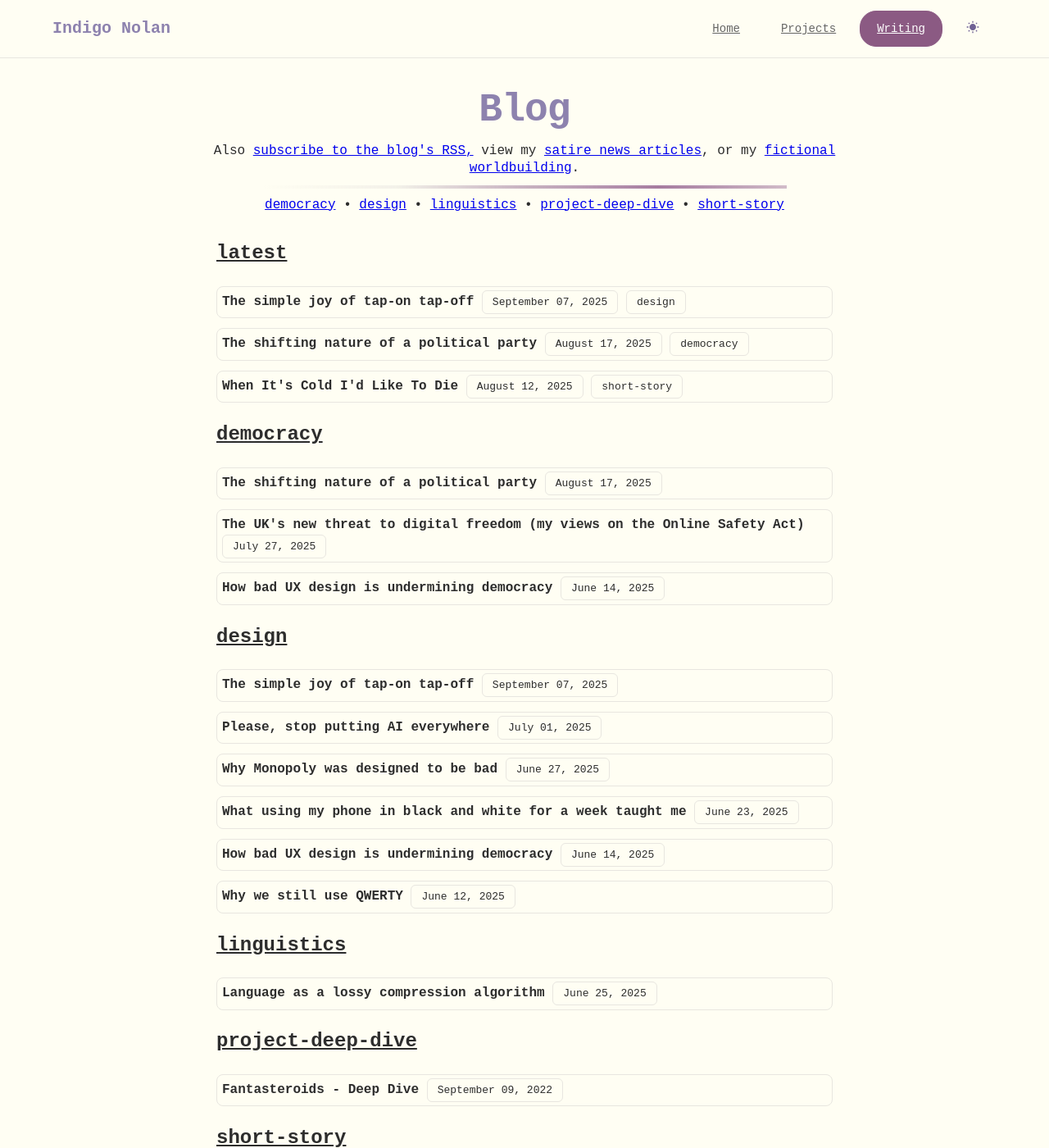
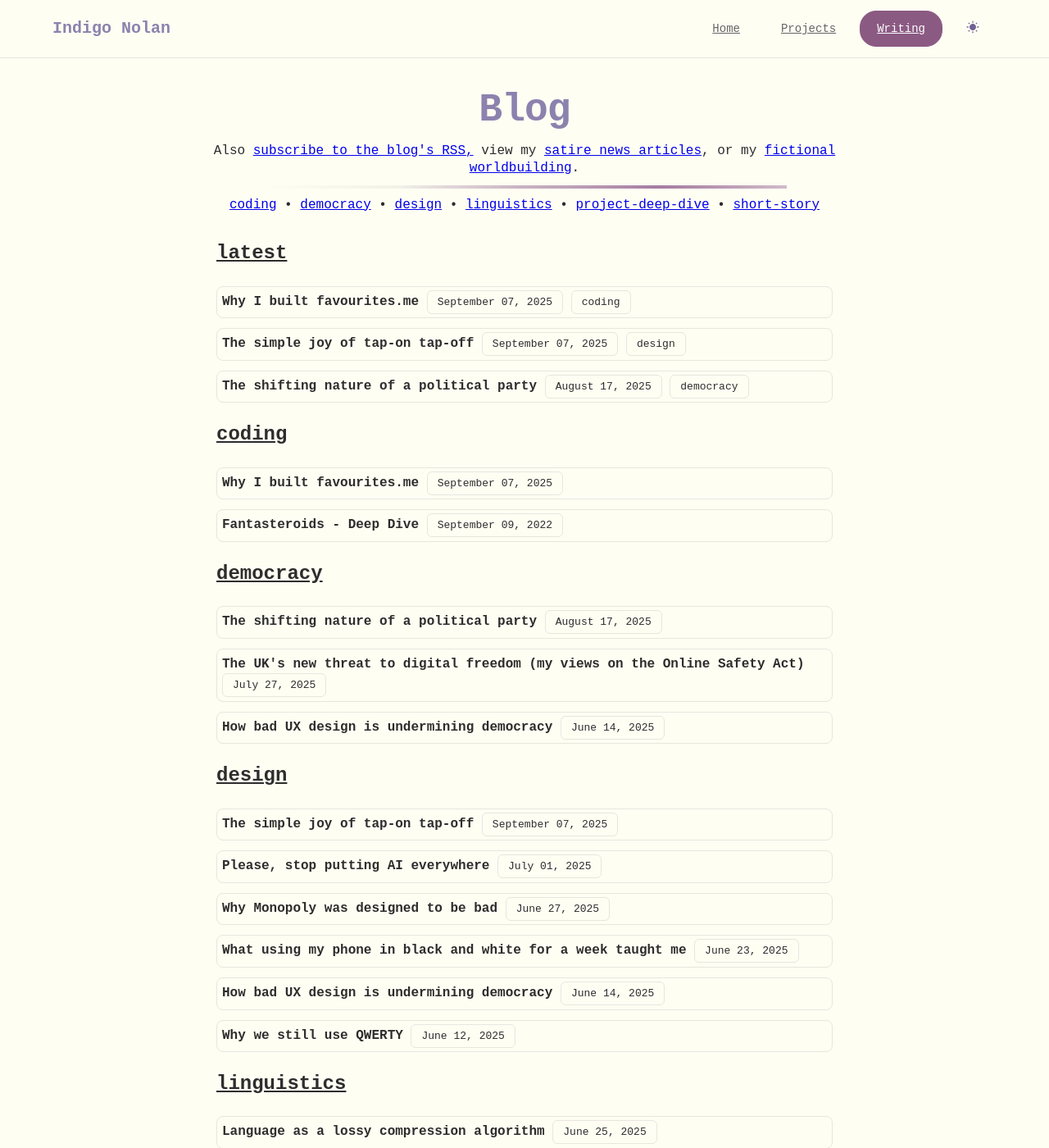
Before and after one commit to Lem0naise/website, a Jekyll site: the page built from blog.html, in a window 1280 px wide and 1400 px high. Shown: the whole window at 82% size. Built offline with Jekyll 4.4.1, drawn with Linux system fonts in a browser that asks for light colours; some web fonts are replaced; some of the changed lines change nothing that is shown; some of the changed text lies outside the part shown.

Commit message:
Add favourites.me deep dive

```diff
--- a/_posts/2022-01-01-fantasteroids.md
+++ b/_posts/2022-01-01-fantasteroids.md
@@ -4,7 +4,9 @@ title: "Fantasteroids - Deep Dive"
 date: 2022-09-09 14:15:00 +0100
 author: Indigo Nolan
 permalink: /fantasteroids
-tags: project-deep-dive
+tags:
+    - coding
+    - project-deep-dive
 ---
 [Here's a link to the game!](https://store.steampowered.com/app/1790870/Fantasteroids/)
 
--- /dev/null
+++ b/_posts/2025-09-07-favouritesme.md
@@ -0,0 +1,38 @@
+---
+layout: post
+title: "Why I built favourites.me"
+date: 2025-09-07 18:00:00 +0100
+author: Indigo Nolan
+permalink: /favourites-me
+tags:
+    - coding
+    - project-deep-dive
+---
+I have always been a bit of a nerd about statistics and collecting data. I've kept a journal for over seven years, and I religiously track books I read, movies I watch, and games I play. Until about a year ago, I did what most people do and tracked my books and reviewed them on [Goodreads](https://www.goodreads.com), my movies on [Letterboxd](https://letterboxd.com), and my games on [Steam](https://store.steampowered.com).
+
+Over the summer of 2024, when I had a lot more time on my hands than I was used to, I decided to make the leap and compile all the media I had ever consumed into one beautiful Excel spreadsheet (or technically a Google sheet). It started off as a plaintext list, and then I started adding features like ordering by rating, composite ratings, reviews, colour-coding, all the jazz.
+It looked something like this:
+![My original spreadsheet](/assets/imgs/excel.png)
+
+I used that for a while, and very much enjoyed the ability to quickly refer back to it to see if I'd watched a certain film and when I'd done that.
+
+A couple months ago, about halfway through 2025, I decided to make another leap. I am a big fan of building things to solve your own problems, and since I'm constantly looking for things to build and new Github repos to create and then abandon, I started writing a typescript mockup for what I wanted. I made what was functionally a web interface of a spreadsheet, with tabs for each media category, like this:
+![The first mockup](/assets/imgs/fme1.png)
+
+It's a React app, and all the data is stored locally in the browser. There are no accounts, which was something I wanted because I didn't want all the user's data to be tied to some company's server. The whole point was that I didn't like having all my information spread across all these different sites, and wanted to consolidate it all into one place that I owned. So, quickly added onto the roadmap was a sort of 'sync' feature. I easily enough added CSV import and export, although semi-writing my own CSV parser was probably not a great decision initially, and I am already considering using papa-parse in the later steps I'm currently working on (why reinvent the wheel?).
+
+That worked fine enough, and I exported my original spreadsheet into the site. At this point I began domain hunting, brainstormed for a little bit, and settled on something to do with favourites, as the intent of the site is to act as a hub for your favourite media items from all types of media (books, board games, video games, movies, tv shows). I found favourites.me available (probably because Americans spell the word 'favorites', and so the domain is quite worthless on its own). It's not great for that point, because if I tell a non-British person that my site is called 'favourites.me', they're almost certainly going to type in 'favorites.me', but that domain is on sale for £14,395.85 and I don't have that kind of money. If anybody wants to pitch in, please let me know :)
+
+Once the site was published, it was go time. I had the CSV export and import functionality, but all that meant was that I could back up my data on-device. I use both my laptop and my phone frequently, so that wasn't much use to me. It was time to explore alternatives, without breaking my rule of nothing server-side and no accounts, but still provide cross-platform sync. The first thing that came to mind was Google Drive, considering I stored my favourites on there before anyway. So, I explored the Google Drive API.
+
+I don't know who reading this will have experienced the Google Cloud Platform console, but let me grace your eyes:
+
+![The Google Cloud Platform UI](/assets/imgs/fme2.webp)
+
+It's truly nightmarish. I exaggerate, of course it is usable and I did in fact use it to access the Google Drive API, but it does genuinely feel like three different decades of Google designers and engineers all screaming at me at the same time to use THEIR menus and THEIR popup windows.
+
+Nevertheless, I bravely powered through, and managed to set up a GCP app which is called client-side from the React app with a local Google Drive sync, so you can functionally use the import and export CSV feature, but just with Google Drive instead of local files. This is how I sync from my laptop to my phone, and also to any other browsers - whenever I make a change, I 'save' it to Google Drive, and whenever I open the app, I re-'import' the file from Google Drive.
+
+I'm currently working on separating out the core media-managing code into a [separate, open-source repo](https://github.com/Lem0naise/favourites-media-manager), which will make maintaining the React app a lot easier, and also hopefully allow anybody who wants to to look at the code and make any changes or suggestions they want. It's not too complicated, it's just a collection of sorted and logically structured datasets which you can query and change on the fly.
+
+Another blog post will be coming soon once I make progress with the open-sourcing, but for now, that's all I have to say about [favourites.me](https://favourites.me). Consider taking a look and seeing if you're interested! Please email me with any suggestions or thoughts you have on it, and thanks for reading :)
```
Also changed, not shown: assets/imgs/excel.png (added), assets/imgs/fme1.png (added), assets/imgs/fme2.webp (added).
